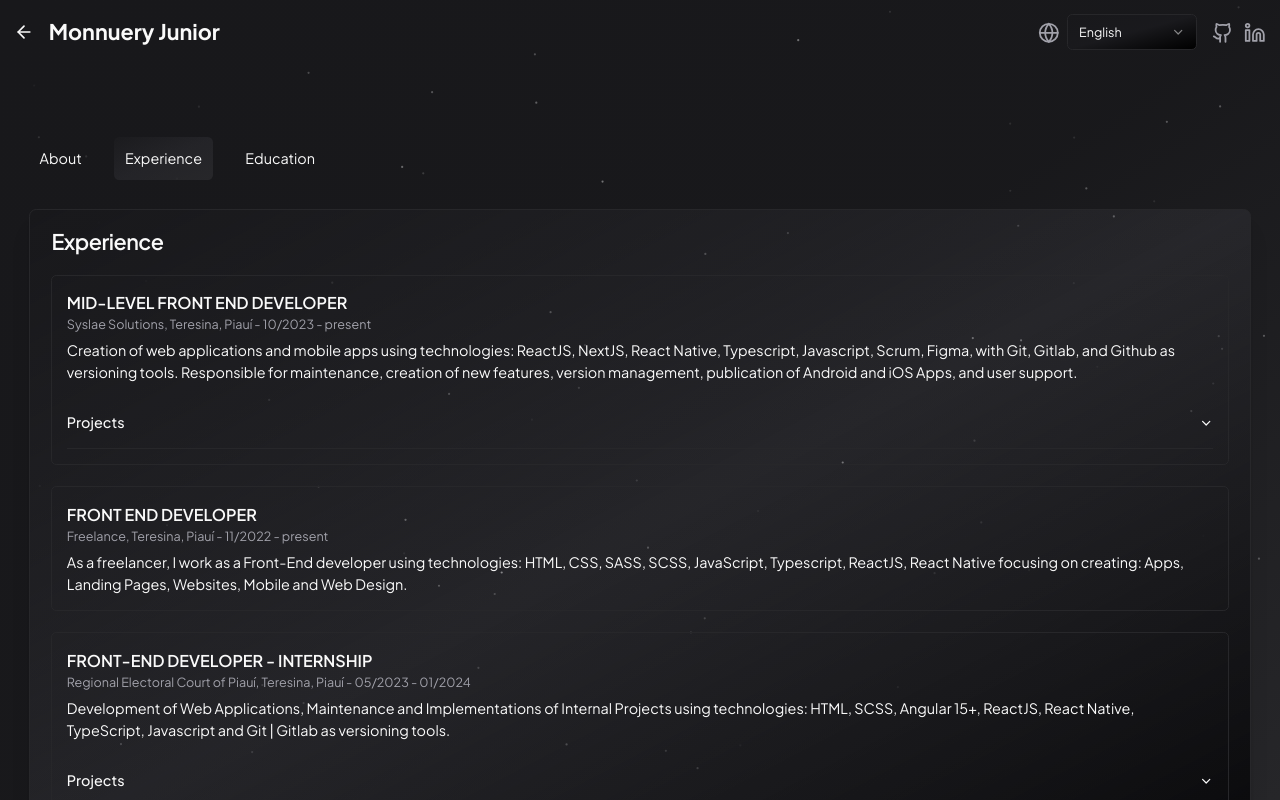
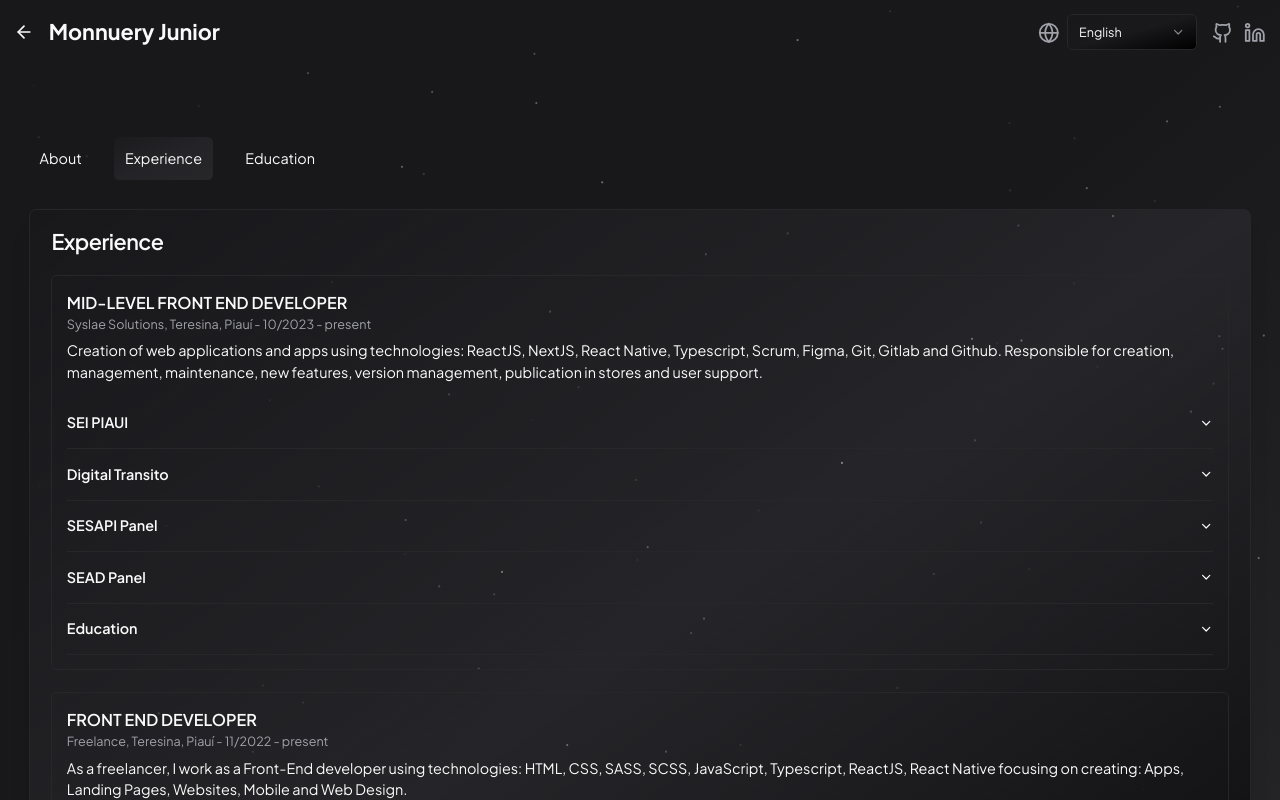
Before and after one commit to santozxy/portfolio-app, a Next.js app: page /en/experience in a window 1280 px wide. Shown: the top 800 px of the page. Built offline with nearby package versions, Linux system fonts and the light colour scheme.

Commit message:
:sparkles: feat: Update json and add accordion for projects

```diff
--- a/messages/en.json
+++ b/messages/en.json
@@ -2,8 +2,7 @@
     "LocaleSwitcher": {
         "changeLanguage": "EN",
         "portuguese": "Portuguese",
-        "english": "English",
-        "spanish": "Spanish"
+        "english": "English"
     },
     "indexPage": {
         "name": "Monnuery Junior",
@@ -18,7 +17,7 @@
     },
     "about": {
         "title": "About",
-        "description": "Specialist front-end developer with experience in React Native, ReactJS, and NextJS, solid skills in HTML, CSS, JavaScript, and TypeScript. Familiar with agile methodologies such as Scrum and versioning tools like Git, GitHub, and GitLab. Experience in web and mobile projects. Practical experience in designing and implementing highly responsive user interface components, deploying UI UX concepts. Ease in translating designs and wireframes into high-quality code. Adept at monitoring, improving, and maintaining frontend performance."
+        "description": "Expert front-end developer with experience in ReactJS, NextJS and React native. Experience in web and mobile projects. Experience and ease in designing designs with figma and translating them into high-quality code. Adept at monitoring, improving and maintaining frontend performance. Familiar with agile methodologies such as Scrum and versioning tools such as Git, GitHub and GitLab."
     },
     "experience": {
         "title": "Experience",
@@ -26,7 +25,7 @@
             "title": "MID-LEVEL FRONT END DEVELOPER",
             "company": "Syslae Solutions, Teresina, Piauí",
             "period": "10/2023 - present",
-            "description": "Creation of web applications and mobile apps using technologies: ReactJS, NextJS, React Native, Typescript, Javascript, Scrum, Figma, with Git, Gitlab, and Github as versioning tools. Responsible for maintenance, creation of new features, version management, publication of Android and iOS Apps, and user support.",
+            "description": "Creation of web applications and apps using technologies: ReactJS, NextJS, React Native, Typescript, Scrum, Figma, Git, Gitlab and Github. Responsible for creation, management, maintenance, new features, version management, publication in stores and user support.",
             "projects": {
                 "title": "Projects",
                 "project1": {
@@ -61,8 +60,8 @@
                 "project2": {
                     "finalized": true,
                     "type": "mobile",
-                    "title": "Digital Transit",
-                    "description": "Digital Transit is an essential app for traffic agents to simplify accident recording. Capture details, scene photos, use maps for location accuracy. With automatic reports and cloud backup, Digital Transit transforms the process, promoting a digital and effective approach to ensure road safety. Speed, precision, and ease in the palm of your hand.",
+                    "title": "Digital Transito",
+                    "description": "Digital Transito is an essential app for traffic agents to simplify accident recording. Capture details, scene photos, use maps for location accuracy. With automatic reports and cloud backup, Digital Transito transforms the process, promoting a digital and effective approach to ensure road safety. Speed, precision, and ease in the palm of your hand.",
                     "responsibilities": "Project manager, creation and development of new features, maintenance and bug fixing, user support, API integration, publishing versions on Play Store and App Store.",
                     "technologies": {
                         "title": "Technologies",
@@ -189,6 +188,7 @@
             "period": "05/2023 - 01/2024",
             "description": "Development of Web Applications, Maintenance and Implementations of Internal Projects using technologies: HTML, SCSS, Angular 15+, ReactJS, React Native, TypeScript, Javascript and Git | Gitlab as versioning tools.",
             "projects": {
+                "title": "Projects",
                 "project1": {
                     "finalized": true,
                     "type": "web",
--- a/messages/pt.json
+++ b/messages/pt.json
@@ -2,8 +2,7 @@
   "LocaleSwitcher": {
     "changeLanguage": "BR",
     "portuguese": "Português",
-    "english": "Inglês",
-    "spanish": "Espanhol"
+    "english": "Inglês"
   },
   "indexPage": {
     "name": "Monnuery Junior",
@@ -18,7 +17,7 @@
   },
   "about": {
     "title": "Sobre",
-    "description": "Desenvolvedor front-end especialista com experiência em React Native, ReactJS e NextJS, habilidades sólidas em HTML, CSS, JavaScript e TypeScript. Familiarizado com metodologias ágeis como Scrum e ferramentas de versionamento como Git, GitHub e GitLab. Experiência em projetos web e mobile. Experiência prática em projetar designs e implementar componentes de interface de usuário altamente responsivos, implantando conceitos UI UX. Facilidade em traduzir designs e wireframes em código de alta qualidade. Adepto em monitorar, melhorar e manter o desempenho do frontend"
+    "description": "Desenvolvedor front-end especialista com experiência em ReactJS, NextJS e React native. Experiência em projetos web e mobile. Experiência e facilidade em projetar designs com figma e traduzi-los em código de alta qualidade. Adepto em monitorar, melhorar e manter o desempenho do frontend. Familiarizado com metodologias ágeis como Scrum e ferramentas de versionamento como Git, GitHub e GitLab."
   },
   "experience": {
     "title": "Experiência",
@@ -26,7 +25,7 @@
       "title": "DESENVOLVEDOR FRONT END PLENO",
       "company": "Syslae Solutions, Teresina, Piauí",
       "period": "10/2023 - atual",
-      "description": "Criação de aplicações web e aplicativos móveis utilizando as tecnologias: ReactJS, NextJS, React Native, Typescript, Javascript, Scrum, Figma, tendo Git, Gitlab e Github como ferramentas de versionamento. Responsável pela manutenção, criação de novas funcionalidades, gerenciamento de versões, publicação de Apps Android e iOS e suporte aos usuários.",
+      "description": "Criação de aplicações web e apps utilizando as tecnologias: ReactJS, NextJS, React Native, Typescript, Scrum, Figma, Git, Gitlab e Github. Responsável pela criação, gerência, manutenção, novas funcionalidades, gerenciamento de versões, publicação nas lojas e suporte aos usuários.",
       "projects": {
         "title": "Projetos",
         "project1": {
@@ -189,6 +188,7 @@
       "period": "05/2023 - 01/2024",
       "description": "Desenvolvimento de Aplicações Web, Manutenção e Implementações de Projetos Internos utilizando as tecnologias: HTML, SCSS, Angular 15+, ReactJS, React Native, TypeScript, Javascript e Git | Gitlab como ferramentas de versionamento.",
       "projects": {
+        "title": "Projetos",
         "project1": {
           "finalized": true,
           "type": "web",
--- a/src/app/[locale]/(portfolio)/experience/page.tsx
+++ b/src/app/[locale]/(portfolio)/experience/page.tsx
@@ -21,6 +21,7 @@ export default function Component() {
       company: t("job1.company"),
       period: t("job1.period"),
       description: t("job1.description"),
+      titleProjects: t("job1.projects.title"),
       projects: [
         {
           title: t("job1.projects.project1.title"),
@@ -96,12 +97,14 @@ export default function Component() {
       company: t("job2.company"),
       period: t("job2.period"),
       description: t("job2.description"),
+      titleProjects: t("job2.projects.title"),
     },
     {
       title: t("job3.title"),
       company: t("job3.company"),
       period: t("job3.period"),
       description: t("job3.description"),
+      titleProjects: t("job3.projects.title"),
       projects: [
         {
           title: t("job3.projects.project1.title"),
@@ -135,27 +138,24 @@ export default function Component() {
               </p>
               <p className="mt-2">{experience.description}</p>
               {experience.projects && (
-                <Accordion type="single" collapsible className="mt-4">
-                  <AccordionItem value="projects">
-                    <AccordionTrigger>Projects</AccordionTrigger>
+                <Accordion type="single" collapsible className="w-full mt-4">
+                  {experience.projects.map((project, projectIndex) => (
+                    <AccordionItem
+                      key={projectIndex}
+                      value={`project-${index}-${projectIndex}`}
+                    >
+                      <AccordionTrigger className="text-left">
+                        <h4 className="font-semibold">{project.title}</h4>
+                      </AccordionTrigger>
                       <AccordionContent>
-                      <ScrollArea className="h-72">
-                        <ul className="space-y-4">
-                          {experience.projects.map((project, projectIndex) => (
-                            <li key={projectIndex} className="border-t pt-4">
-                              <h4 className="font-semibold">{project.title}</h4>
-                              <p className="mt-2 text-sm">
-                                {project.description}
-                              </p>
+                        <p className="mt-2 text-sm">{project.description}</p>
                         <p className="mt-2 text-sm">
                           <strong>Responsibilities:</strong>{" "}
                           {project.responsibilities}
                         </p>
                         <div className="mt-2">
-                                <strong className="text-sm">
-                                  Technologies:
-                                </strong>
-                                <div className="flex flex-wrap gap-2 mt-1">
+                          <strong className="text-sm">Technologies:</strong>
+                          <div className="flex flex-wrap gap-1 mt-1">
                             {project.technologies}
                           </div>
                         </div>
@@ -171,7 +171,7 @@ export default function Component() {
                                       href={value}
                                       target="_blank"
                                       rel="noopener noreferrer"
-                                            className="flex items-center text-sm text-blue-600 hover:underline"
+                                      className="flex items-center text-sm text-primary hover:underline"
                                     >
                                       {key.charAt(0).toUpperCase() +
                                         key.slice(1)}
@@ -182,13 +182,9 @@ export default function Component() {
                             </div>
                           </div>
                         )}
-                            </li>
-                          ))}
-                        </ul>
-                        <ScrollBar orientation="horizontal" />
-                      </ScrollArea>
                       </AccordionContent>
                     </AccordionItem>
+                  ))}
                 </Accordion>
               )}
             </li>
--- a/src/components/ui/accordion.tsx
+++ b/src/components/ui/accordion.tsx
@@ -28,7 +28,7 @@ const AccordionTrigger = React.forwardRef<
     <AccordionPrimitive.Trigger
       ref={ref}
       className={cn(
-        "flex flex-1 items-center justify-between py-4 font-medium transition-all hover:underline [&[data-state=open]>svg]:rotate-180",
+        "flex flex-1 items-center justify-between py-4 font-medium transition-all [&[data-state=open]>svg]:rotate-180",
         className
       )}
       {...props}
```
Lines whose indentation alone changed are shown as unchanged.
